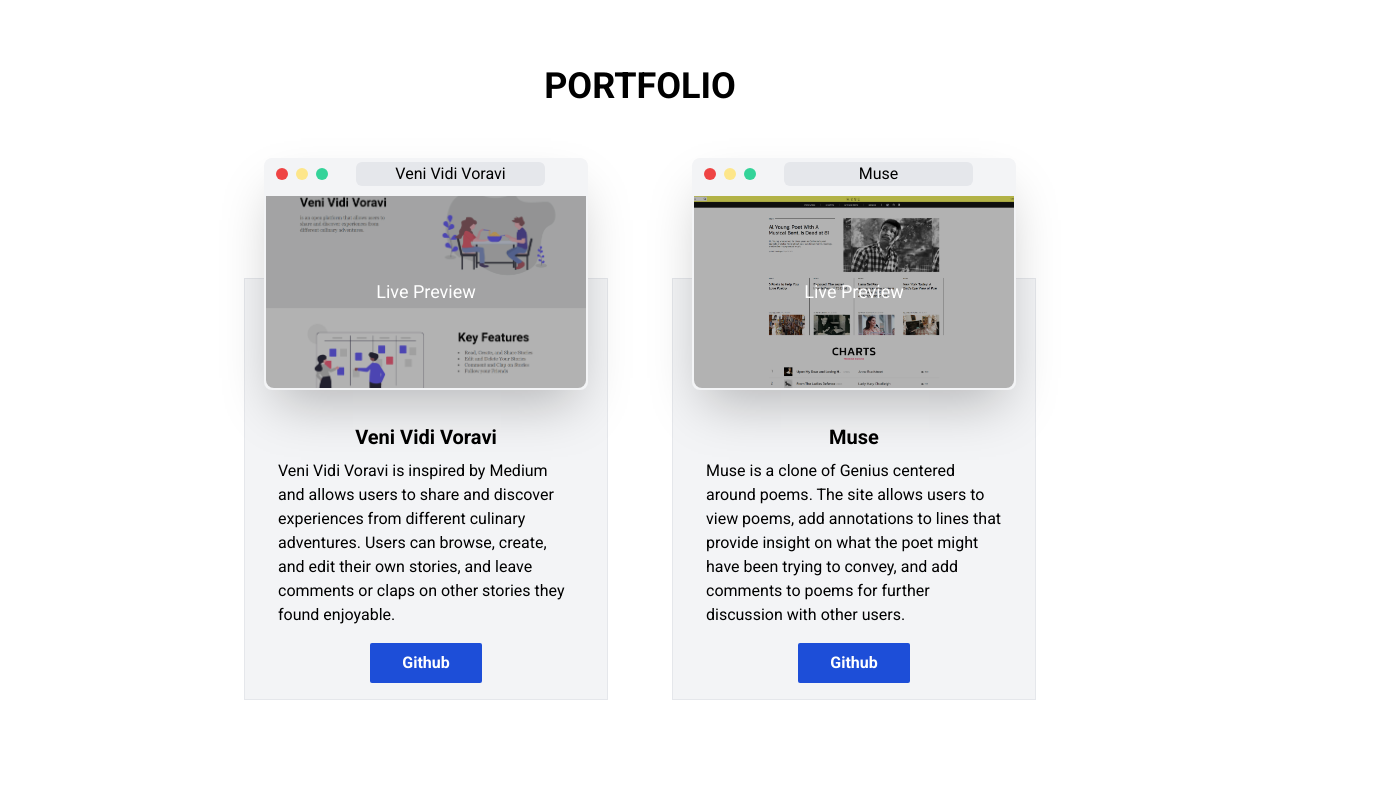
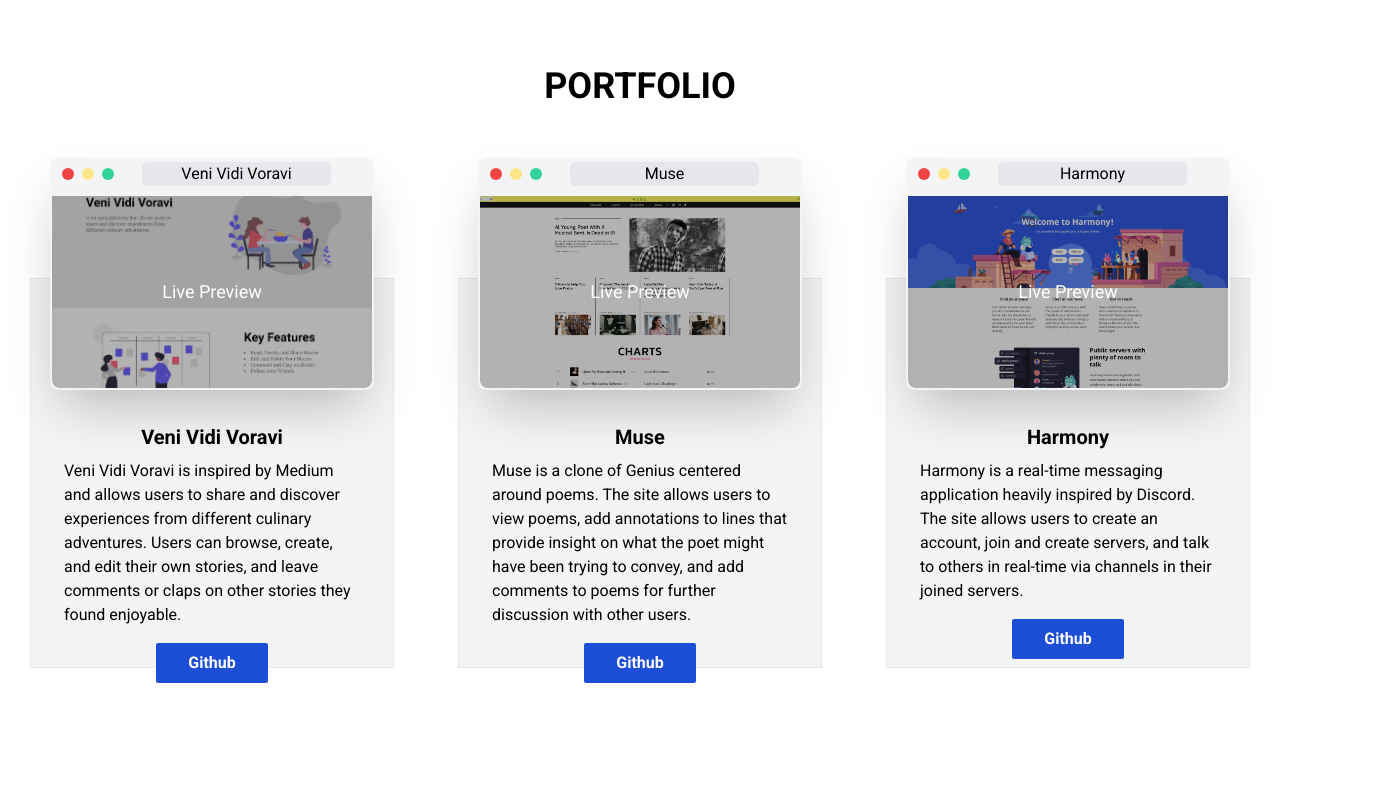
Before and after one commit to hye-kim/hye-kim.github.io, a React (Create React App) app: page / in a window 1280 px wide. Shown: the part 720-1520 px from the top of the page, 1378 px wide, since content can reach past the window. Built offline with nearby package versions, Linux system fonts and the light colour scheme.

Commit message:
updated portfolio

```diff
--- a/package.json
+++ b/package.json
@@ -16,7 +16,7 @@
     "web-vitals": "^1.1.1"
   },
   "scripts": {
-    "start": "craco start",
+    "start": "BROWSER=none craco start",
     "build": "craco build",
     "test": "craco test",
     "eject": "react-scripts eject",
--- a/src/components/Portfolio.js
+++ b/src/components/Portfolio.js
@@ -22,6 +22,13 @@ function Portfolio() {
             projectDescription="Muse is a clone of Genius centered around poems. The site allows users to view poems, add annotations to lines that provide insight on what the poet might have been trying to convey, and add comments to poems for further discussion with other users."
             githubUrl="https://github.com/hye-kim/muse-app"
           />
+          <PortfolioTile
+            projectName="Harmony"
+            projectUrl="http://harmony-app-aa.herokuapp.com/"
+            projectPic="bg-project-pic-3"
+            projectDescription="Harmony is a real-time messaging application heavily inspired by Discord. The site allows users to create an account, join and create servers, and talk to others in real-time via channels in their joined servers."
+            githubUrl="https://github.com/danielshoun/harmony"
+          />
         </div>
       </div>
     </div>
--- a/src/components/ProjectInfo.js
+++ b/src/components/ProjectInfo.js
@@ -1,6 +1,6 @@
 function ProjectInfo({ projectName, projectDescription, githubUrl }) {
   return (
-    <div className="flex flex-col items-center pt-36 px-4 bg-gray-100 border-gray-200 border">
+    <div className="flex flex-col items-center pt-36 px-4 bg-gray-100 border-gray-200 border project-description">
       <div>
         <h3 className="font-bold text-xl">{projectName}</h3>
       </div>
--- a/src/index.css
+++ b/src/index.css
@@ -10,10 +10,10 @@ body {
   background-color: #ffffff;
 }
 
-.portfolio-tile {
-  background-color: #f6f6f6;
+#footer {
+  background-color: #2d2d2d;
 }
 
-#footer {
-  background-color: #2D2D2D;
+.project-description {
+  height: calc(100% - 184px)
 }
--- a/tailwind.config.js
+++ b/tailwind.config.js
@@ -6,6 +6,7 @@ module.exports = {
         "profile-pic": "url('./images/profile-pic.jpg')",
         "project-pic-1": "url('./images/venividivoravi.png')",
         "project-pic-2": "url('./images/muse.png')",
+        "project-pic-3": "url('./images/harmony.png')",
       }),
     },
   },
```
Also changed, not shown: src/images/harmony.png (added).
